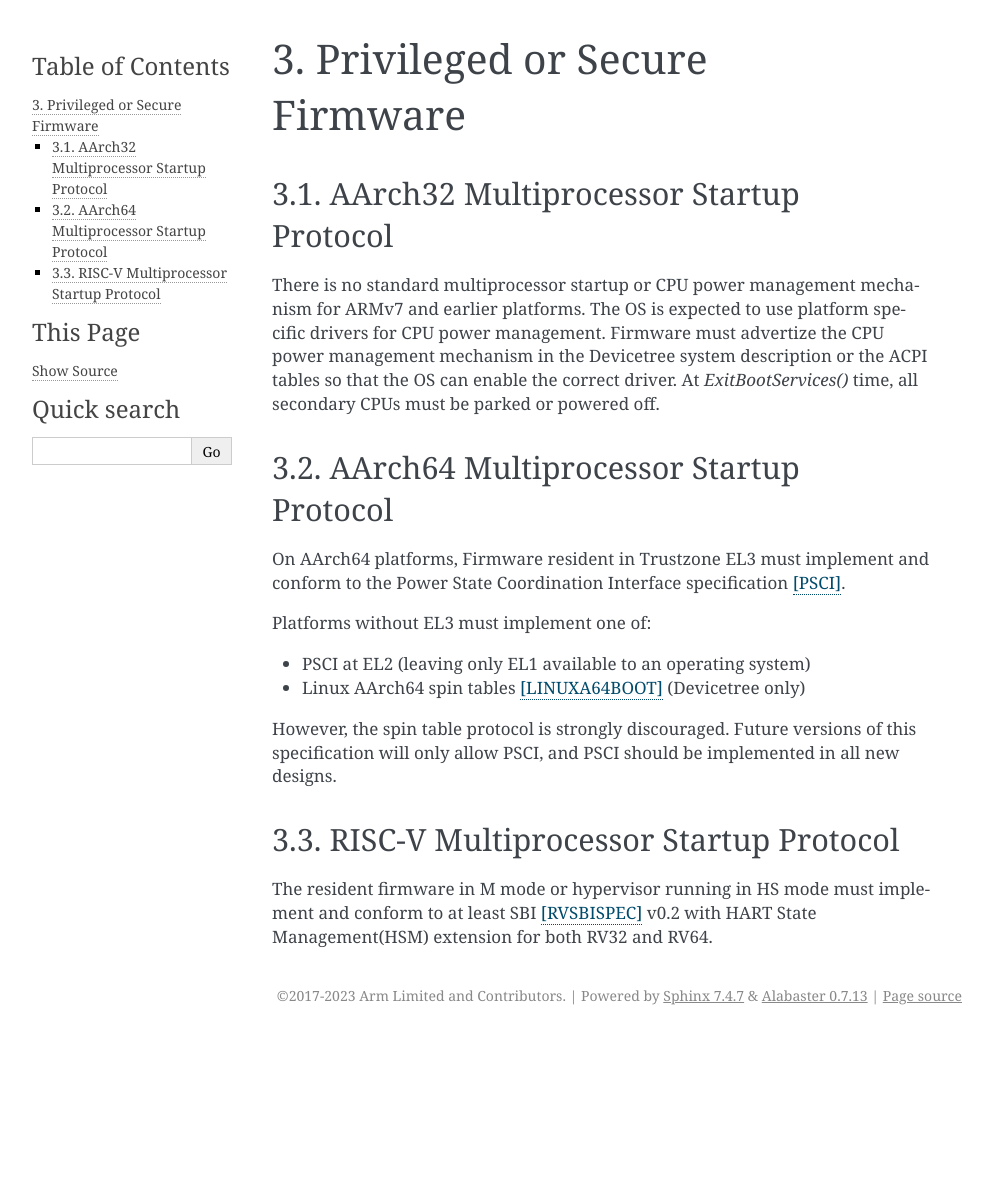
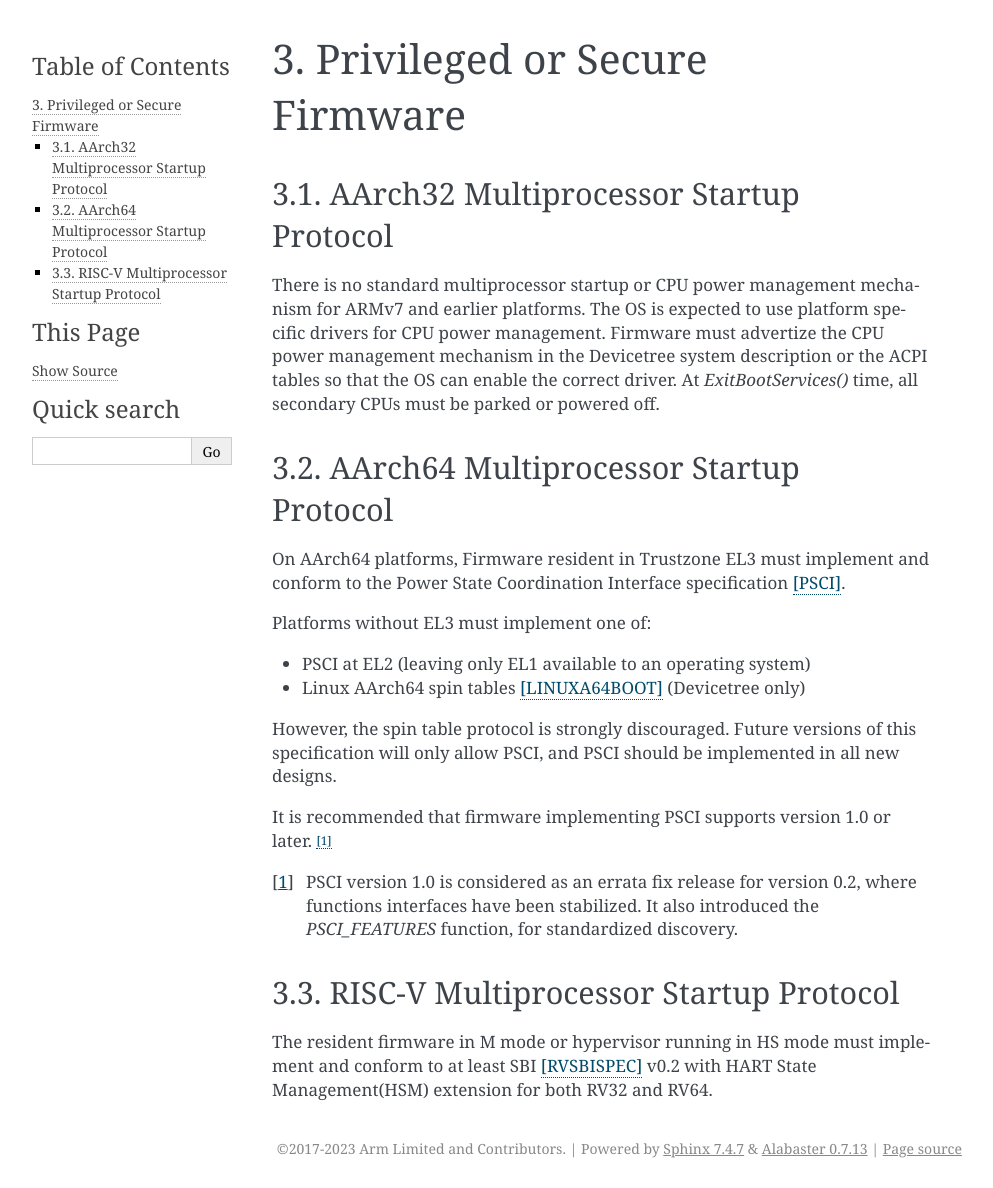
Before and after one commit to ARM-software/ebbr, a Sphinx documentation site: the page built from source/chapter3-secureworld.rst, in a window 1280 px wide. Shown: the whole page, without its empty margins (148-1141 px from the left). Built offline with Sphinx 7.4.7, drawn with Linux system fonts in a browser that asks for light colours; before the commit the page ends 1035 px from its top, so only the background shows below that.

Commit message:
chapter3: recommend psci >= 1.0
This is to discourage implementing PSCI 0.2, which has a slightly different
interface.

Reviewed-by: Peter Robinson <pbrobinson@redhat.com>
Signed-off-by: Vincent Stehlé <vincent.stehle@arm.com>

```diff
--- a/source/chapter3-secureworld.rst
+++ b/source/chapter3-secureworld.rst
@@ -28,6 +28,14 @@ However, the spin table protocol is strongly discouraged.
 Future versions of this specification will only allow PSCI, and PSCI should
 be implemented in all new designs.
 
+It is recommended that firmware implementing PSCI supports version 1.0 or later.
+[#PSCINote]_
+
+.. [#PSCINote]
+   PSCI version 1.0 is considered as an errata fix release for version 0.2,
+   where functions interfaces have been stabilized.
+   It also introduced the `PSCI_FEATURES` function, for standardized discovery.
+
 RISC-V Multiprocessor Startup Protocol
 ======================================
 The resident firmware in M mode or hypervisor running in HS mode must implement
```
